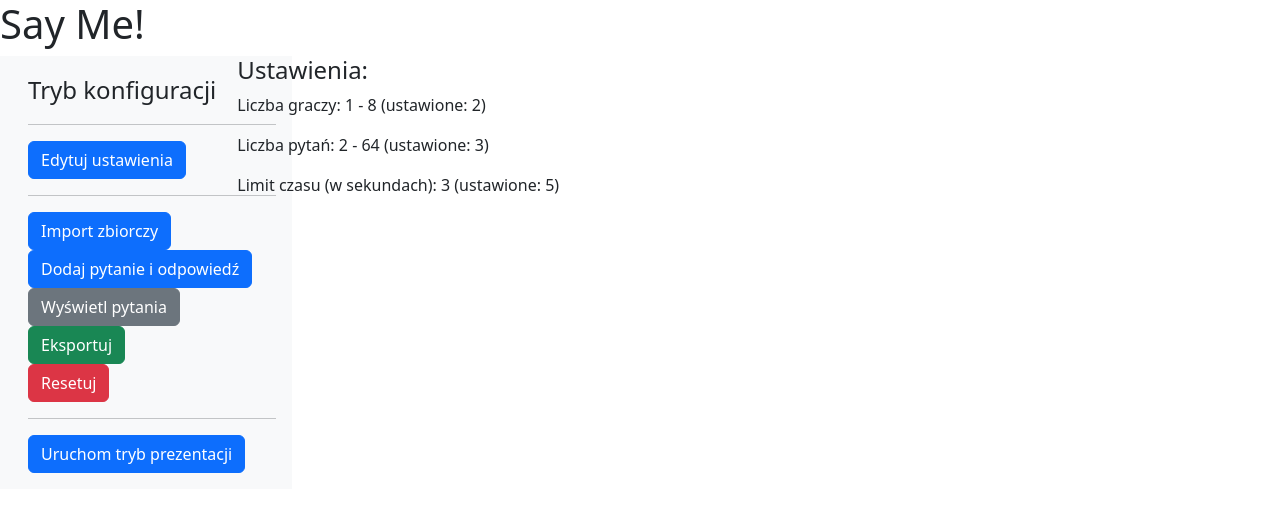
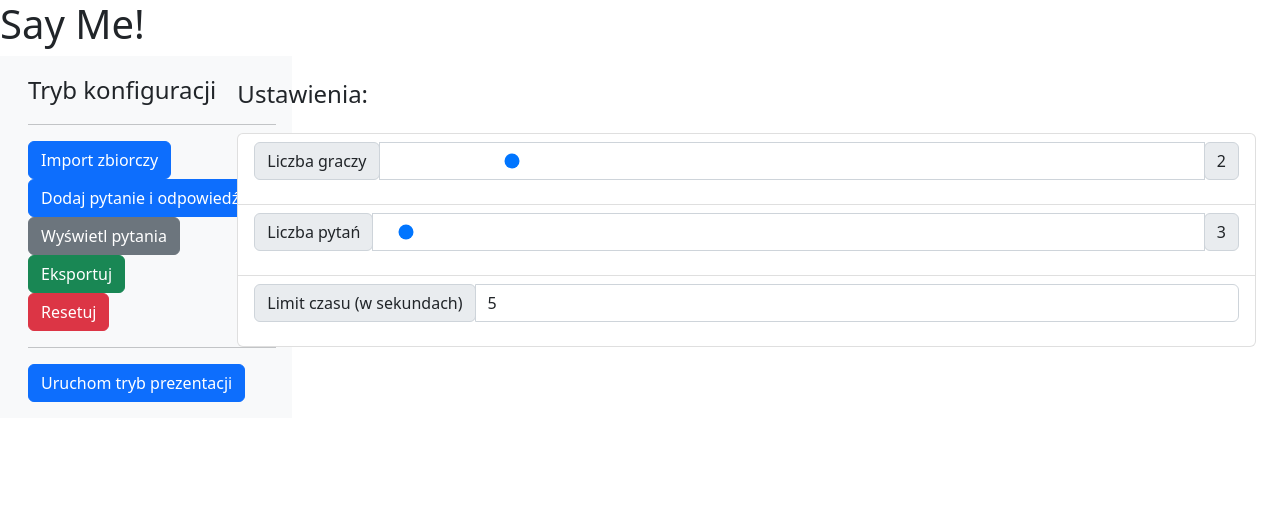
Before and after one commit to filipwroblewski/SayMeQuizzApp, a React (Create React App) app in the folder say-me/: page / in a window 1280 px wide. Shown: the top 512 px of the page. Built offline with nearby package versions, Linux system fonts and the light colour scheme.

Commit message:
some UI changes

```diff
--- a/say-me/src/AddForm.js
+++ b/say-me/src/AddForm.js
@@ -55,6 +55,7 @@ const AddForm = ({ onAddQuestion }) => {
       <h4>Dodaj pytanie i odpowiedź</h4>
       <div className="form-group">
         <label>Kategoria:</label>
+        <div className="input-group">
           <input
             type="text"
             className="form-control"
@@ -62,8 +63,10 @@ const AddForm = ({ onAddQuestion }) => {
             onChange={handleCategoryChange}
           />
         </div>
+      </div>
       <div className="form-group">
         <label>Pytanie:</label>
+        <div className="input-group">
           <input
             type="text"
             className="form-control"
@@ -71,16 +74,19 @@ const AddForm = ({ onAddQuestion }) => {
             onChange={handleQuestionChange}
           />
         </div>
+      </div>
       <div className="form-group">
         <label>Odpowiedzi:</label>
+        <br />
         {answers.map((answer, index) => (
+          <div className="input-group" key={index}>
             <input
-            key={index}
               type="text"
               className="form-control"
               value={answer}
               onChange={(event) => handleAnswerChange(index, event)}
             />
+          </div>
         ))}
         <button
           className="btn btn-secondary mt-2"
@@ -91,14 +97,16 @@ const AddForm = ({ onAddQuestion }) => {
       </div>
       <div className="form-group">
         <label>Poprawne odpowiedzi:</label>
+        <br />
         {correctAnswers.map((answer, index) => (
+          <div className="input-group" key={index}>
             <input
-            key={index}
               type="text"
               className="form-control"
               value={answer}
               onChange={(event) => handleCorrectAnswerChange(index, event)}
             />
+          </div>
         ))}
         <button
           className="btn btn-secondary mt-2"
--- a/say-me/src/ConfigurationMode.js
+++ b/say-me/src/ConfigurationMode.js
@@ -143,17 +143,6 @@ const ConfigurationMode = () => {
                 </a>
                 <hr />
                 <ul className="nav nav-pills flex-column mb-auto">
-                  <li className="nav-item">
-                    <button
-                      className="btn btn-primary"
-                      onClick={handleEditSettings}
-                    >
-                      {showSettingsForm
-                        ? "Schowaj formularz"
-                        : "Edytuj ustawienia"}
-                    </button>
-                  </li>
-                  <hr />
                   <li>
                     <button
                       className="btn btn-primary"
@@ -212,30 +201,13 @@ const ConfigurationMode = () => {
             </div>
             <div className="col-md-9 ms-sm-auto col-lg-10 px-md-4 ">
               <div>
-                <h4>Ustawienia:</h4>
-                <p>
-                  Liczba graczy: {settings.playersNumber.min} -{" "}
-                  {settings.playersNumber.max} (ustawione:{" "}
-                  {settings.playersNumber.default})
-                </p>
-                <p>
-                  Liczba pytań: {settings.questionsNumber.min} -{" "}
-                  {settings.questionsNumber.max} (ustawione:{" "}
-                  {settings.questionsNumber.default})
-                </p>
-                <p>
-                  Limit czasu (w sekundach): {settings.secondsLimit.min}{" "}
-                  (ustawione: {settings.secondsLimit.default})
-                </p>
-              </div>
-
-              {showSettingsForm && (
                 <SettingsForm
                   settings={settings}
                   onSettingsUpdate={handleSettingsUpdate}
                   onSaveSettings={handleSaveSettings}
                 />
-              )}
+              </div>
+
               <div className="d-flex mt-3"></div>
               {showImportForm && (
                 <div>
@@ -249,11 +221,16 @@ const ConfigurationMode = () => {
               )}
               {storedData && isDataDisplayed && (
                 <div className="mt-4">
-                  <h4>Wyświetlone pytania:</h4>
-                  <pre>{JSON.stringify(storedData, null, 2)}</pre>
+                  <div className="card">
+                    <div className="card-body">
+                      <h4 className="card-title">Wyświetlone pytania:</h4>
+                      <pre className="card-text">
+                        {JSON.stringify(storedData, null, 2)}
+                      </pre>
+                    </div>
+                  </div>
                 </div>
               )}
-              {/* {message && <div className="mt-4">{message}</div>} */}
               {popupInfo && (
                 <Popup
                   message={popupInfo.message}
--- a/say-me/src/SettingsForm.js
+++ b/say-me/src/SettingsForm.js
@@ -17,21 +17,34 @@ const SettingsForm = ({ settings, onSettingsUpdate, onSaveSettings }) => {
   const [popupInfo, setPopupInfo] = useState(null);
 
   useEffect(() => {
-    setPlayersNumber(settings.playersNumber.default);
-    setQuestionsNumber(settings.questionsNumber.default);
-    setSecondsLimit(settings.secondsLimit.default);
+    setPlayersNumber(
+      localStorage.getItem("playersNumber") || settings.playersNumber.default
+    );
+    setQuestionsNumber(
+      localStorage.getItem("questionsNumber") ||
+        settings.questionsNumber.default
+    );
+    setSecondsLimit(
+      localStorage.getItem("secondsLimit") || settings.secondsLimit.default
+    );
   }, [settings]);
 
   const handlePlayersNumberChange = (event) => {
-    setPlayersNumber(event.target.value);
+    const value = event.target.value;
+    setPlayersNumber(value);
+    localStorage.setItem("playersNumber", value);
   };
 
   const handleQuestionsNumberChange = (event) => {
-    setQuestionsNumber(event.target.value);
+    const value = event.target.value;
+    setQuestionsNumber(value);
+    localStorage.setItem("questionsNumber", value);
   };
 
   const handleSecondsLimitChange = (event) => {
-    setSecondsLimit(event.target.value);
+    const value = event.target.value;
+    setSecondsLimit(value);
+    localStorage.setItem("secondsLimit", value);
   };
 
   const handleFormSubmit = (event) => {
@@ -52,8 +65,8 @@ const SettingsForm = ({ settings, onSettingsUpdate, onSaveSettings }) => {
         default: parseInt(secondsLimit),
       },
     };
-    onSettingsUpdate(updatedSettings); // Wywołanie funkcji przekazanej przez propsy do zaktualizowania ustawień w stanie nadrzędnym
-    onSaveSettings(updatedSettings); // Wywołanie funkcji przekazanej przez propsy do zapisu ustawień
+    onSettingsUpdate(updatedSettings);
+    onSaveSettings(updatedSettings);
     setPopupInfo({ message: "Ustawienia zapisane.", className: "primary" });
   };
 
@@ -63,32 +76,51 @@ const SettingsForm = ({ settings, onSettingsUpdate, onSaveSettings }) => {
 
   return (
     <form className="mt-4" onSubmit={handleFormSubmit}>
-      <div className="form-group">
-        <label>Liczba graczy:</label>
+      <h4 className="mb-4">Ustawienia:</h4>
+      <div className="list-group">
+        <div className="list-group-item">
+          <div className="input-group mb-3">
+            <div className="input-group-prepend">
+              <span className="input-group-text">Liczba graczy</span>
+            </div>
             <input
               type="range"
-          className="form-control-range"
+              className="form-control"
               min={appSettings.playersNumber.min}
               max={appSettings.playersNumber.max}
               value={playersNumber}
               onChange={handlePlayersNumberChange}
             />
-        <span>{playersNumber}</span>
+            <div className="input-group-append">
+              <span className="input-group-text">{playersNumber}</span>
             </div>
-      <div className="form-group">
-        <label>Liczba pytań:</label>
+          </div>
+        </div>
+        <div className="list-group-item">
+          <div className="input-group mb-3">
+            <div className="input-group-prepend">
+              <span className="input-group-text">Liczba pytań</span>
+            </div>
             <input
               type="range"
-          className="form-control-range"
+              className="form-control"
               min={appSettings.questionsNumber.min}
               max={appSettings.questionsNumber.max}
               value={questionsNumber}
               onChange={handleQuestionsNumberChange}
             />
-        <span>{questionsNumber}</span>
+            <div className="input-group-append">
+              <span className="input-group-text">{questionsNumber}</span>
             </div>
-      <div className="form-group">
-        <label>Limit czasu (w sekundach):</label>
+          </div>
+        </div>
+        <div className="list-group-item">
+          <div className="input-group mb-3">
+            <div className="input-group-prepend">
+              <span className="input-group-text">
+                Limit czasu (w sekundach)
+              </span>
+            </div>
             <input
               type="number"
               className="form-control"
@@ -97,10 +129,7 @@ const SettingsForm = ({ settings, onSettingsUpdate, onSaveSettings }) => {
               onChange={handleSecondsLimitChange}
             />
           </div>
-      <div className="d-flex justify-content-end">
-        <button type="submit" className="btn btn-primary">
-          Zapisz ustawienia
-        </button>
+        </div>
       </div>
       {popupInfo && (
         <Popup
```
Lines whose indentation alone changed are shown as unchanged.
